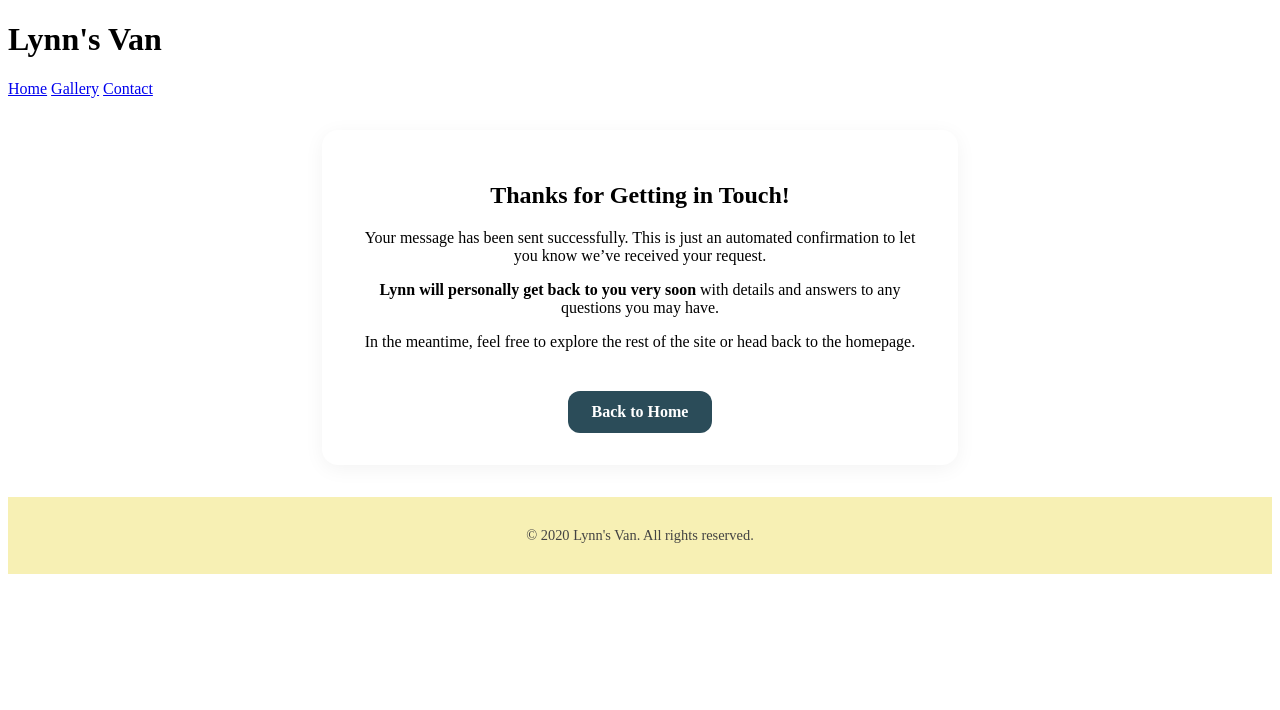
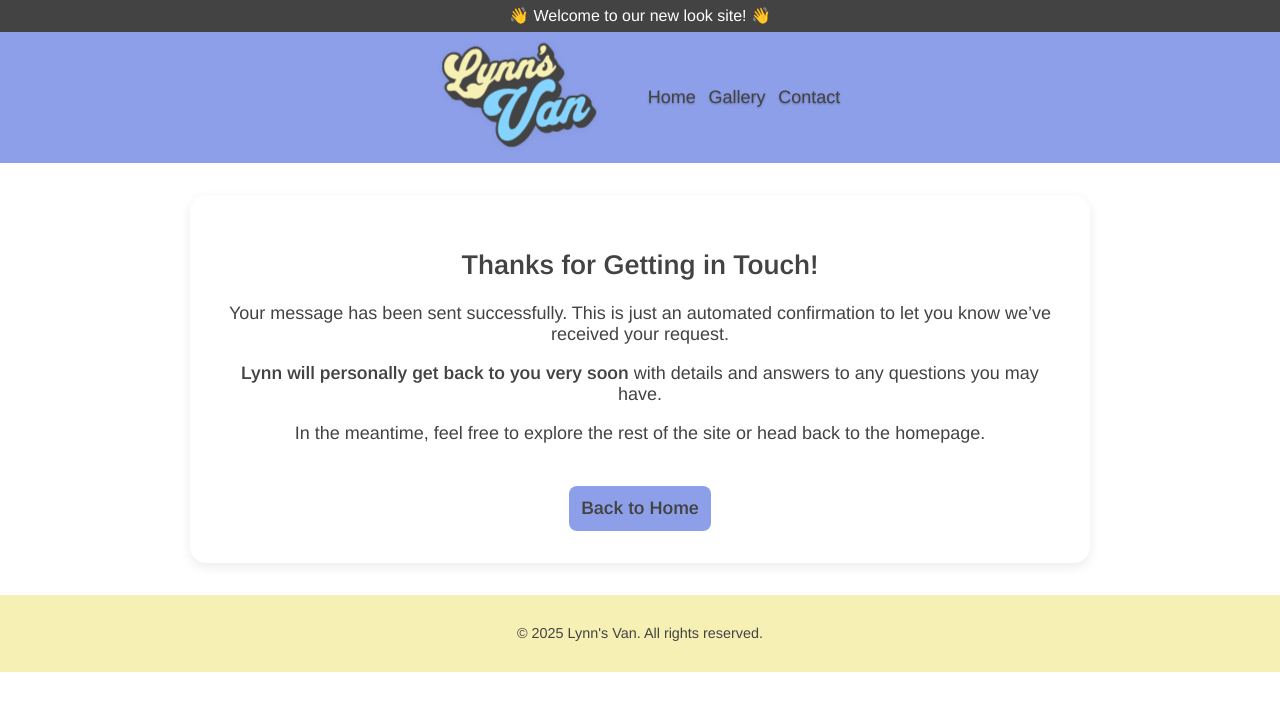
Before and after one commit to STUDIOPHOENIX/lynns-van-site, a plain HTML site: page thank-you.html in a window 1280 px wide. Drawn offline with nearby package versions, Linux system fonts and the light colour scheme.

Commit message:
Update thank-you.html

```diff
--- a/thank-you.html
+++ b/thank-you.html
@@ -5,28 +5,31 @@
   <meta name="viewport" content="width=device-width, initial-scale=1.0" />
   <title>Thank You – Lynn's Van</title>
   <link href="https://fonts.googleapis.com/css2?family=Arimo:wght@400;600&display=swap" rel="stylesheet">
-  <link rel="stylesheet" href="style.css" />
+  <link rel="stylesheet" href="style.css?v=4" />
 </head>
-<body>
-  <header>
-    <h1>Lynn's Van</h1>
-    <nav>
+<body class="site-body">
+  <div class="announcement-bar">👋 Welcome to our new look site! 👋</div>
+  <header class="site-header">
+    <a href="index.html"><img src="lynnsvan-logo.svg" class="logo-img" alt="Lynn's Van Logo"></a>
+    <nav class="site-nav">
       <a href="index.html">Home</a>
       <a href="gallery.html">Gallery</a>
       <a href="contact.html">Contact</a>
     </nav>
   </header>
-  <main style="padding: 2rem; box-sizing: border-box; text-align: center; max-width: 700px; margin: auto;">
-    <section style="background: #ffffff; padding: 2rem; border-radius: 16px; box-shadow: 0 4px 20px rgba(0,0,0,0.05);">
-      <h2>Thanks for Getting in Touch!</h2>
-      <p>Your message has been sent successfully. This is just an automated confirmation to let you know we’ve received your request.</p>
-      <p><strong>Lynn will personally get back to you very soon</strong> with details and answers to any questions you may have.</p>
-      <p>In the meantime, feel free to explore the rest of the site or head back to the homepage.</p>
-      <a href="index.html" style="display: inline-block; margin-top: 1.5rem; padding: 0.75rem 1.5rem; background-color: #2b4c59; color: #fff; border-radius: 12px; text-decoration: none; font-weight: bold;">Back to Home</a>
-    </section>
+  <main class="site-main">
+    <div class="content-container">
+      <section class="section white">
+        <h2>Thanks for Getting in Touch!</h2>
+        <p>Your message has been sent successfully. This is just an automated confirmation to let you know we’ve received your request.</p>
+        <p><strong>Lynn will personally get back to you very soon</strong> with details and answers to any questions you may have.</p>
+        <p>In the meantime, feel free to explore the rest of the site or head back to the homepage.</p>
+        <a href="index.html" class="submit-button" style="margin-top: 1.5rem; text-decoration: none; display: inline-block;">Back to Home</a>
+      </section>
+    </div>
   </main>
   <footer>
-    <p>&copy; 2020 Lynn's Van. All rights reserved.</p>
+    <p>&copy; 2025 Lynn's Van. All rights reserved.</p>
   </footer>
 </body>
 </html>
```
